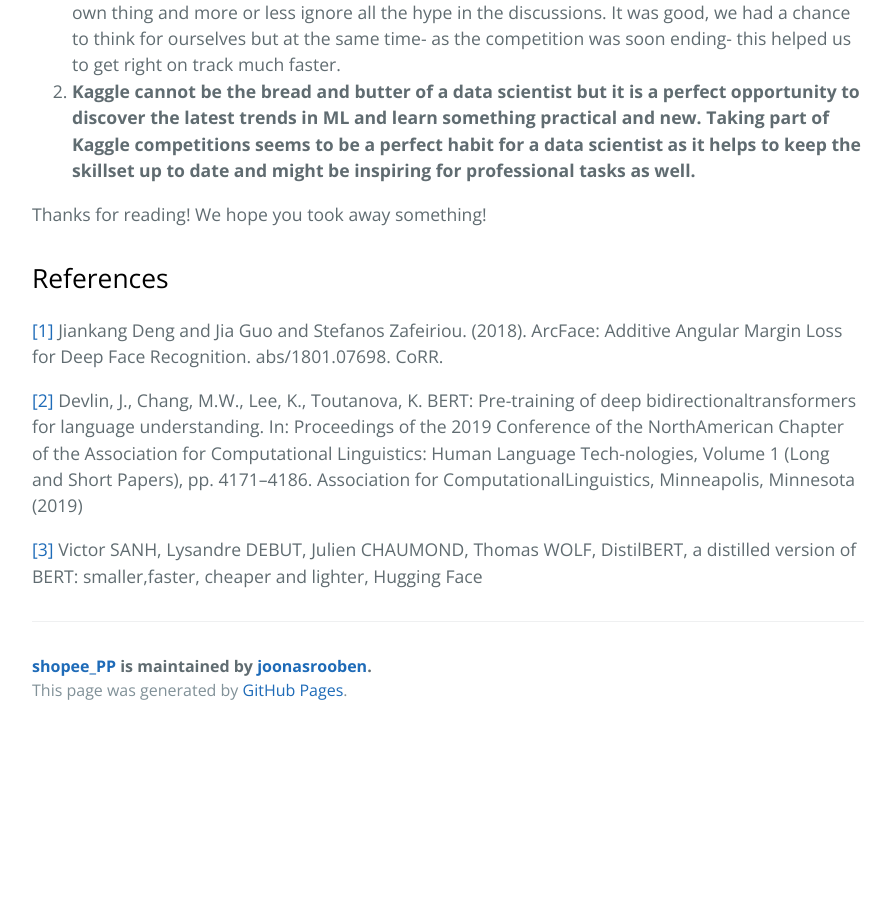
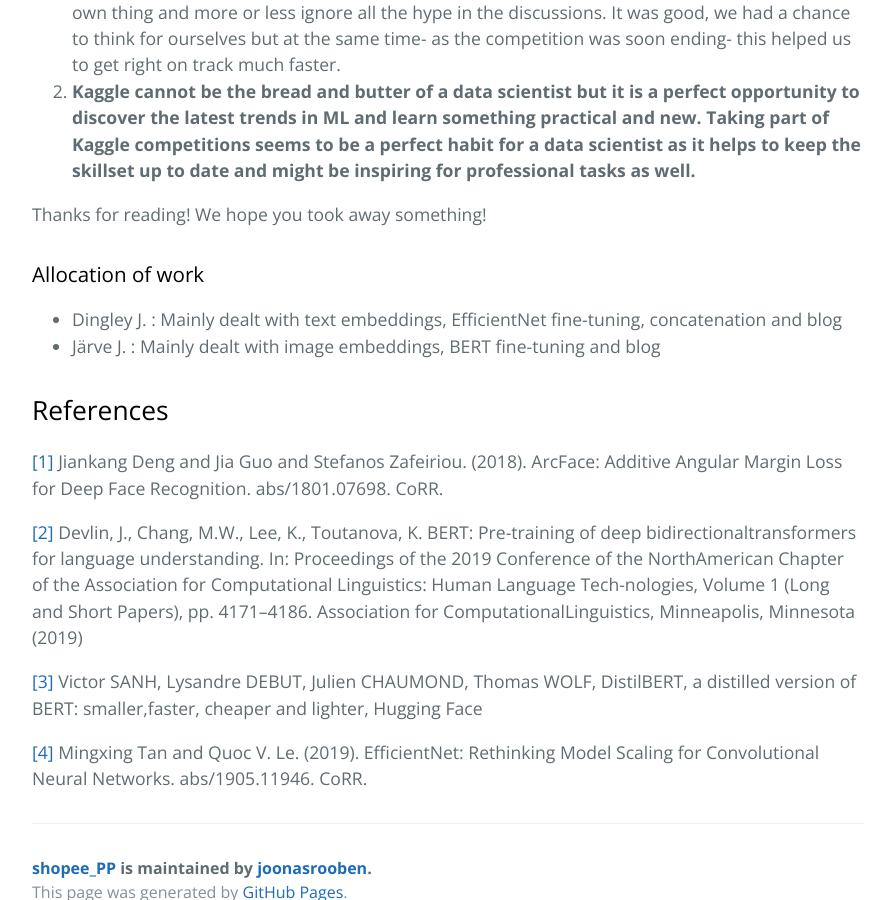
Before and after one commit to joonasrooben/shopee_PP, a Jekyll site: the page built from index.md, in a window 1280 px wide and 900 px high, scrolled down 13707 px. Shown: the whole window, without its empty margins (192-1087 px from the left). Built offline with Jekyll 4.4.1, drawn with Linux system fonts in a browser that asks for light colours; our own code applies the rules of GitHub Pages for plain Markdown files; formulas are drawn with MathJax 3; before the commit the page ends 14441 px from its top, so only the background shows below that.

Commit message:
Update index.md

```diff
--- a/index.md
+++ b/index.md
@@ -70,7 +70,7 @@
 
 <b><u>EfficientNet</u></b>
 
-EfficientNet was first introduced by [Tan and Le, 2019](https://arxiv.org/abs/1905.11946) and is one of the most efficient models that reaches state-of-art accuracy on the *imagenet* tasks. We used the *Keras* implementation of EfficientNet.
+EfficientNet was first introduced by [Tan and Le, 2019](https://arxiv.org/abs/1905.11946)[[4]](#4) and is one of the most efficient models that reaches state-of-art accuracy on the *imagenet* tasks. We used the *Keras* implementation of EfficientNet.
 
 <div style="text-align:center"><img src="params.png" alt="prcess" class="center" height="500"></div>
 
@@ -453,6 +453,10 @@
 
 Thanks for reading! We hope you took away something!
 
+### Allocation of work
+
+* Dingley J. : Mainly dealt with text embeddings, EfficientNet fine-tuning, concatenation and blog
+* Järve J. : Mainly dealt with image embeddings, BERT fine-tuning and blog
 
 ## References
 <a id="1">[1]</a>
@@ -463,3 +467,6 @@
 
 <a id="3">[3]</a>
 Victor SANH, Lysandre DEBUT, Julien CHAUMOND, Thomas WOLF, DistilBERT, a distilled version of BERT: smaller,faster, cheaper and lighter, Hugging Face
+
+<a id="4">[4]</a>
+Mingxing Tan and Quoc V. Le. (2019). EfficientNet: Rethinking Model Scaling for Convolutional Neural Networks. abs/1905.11946. CoRR.
```
